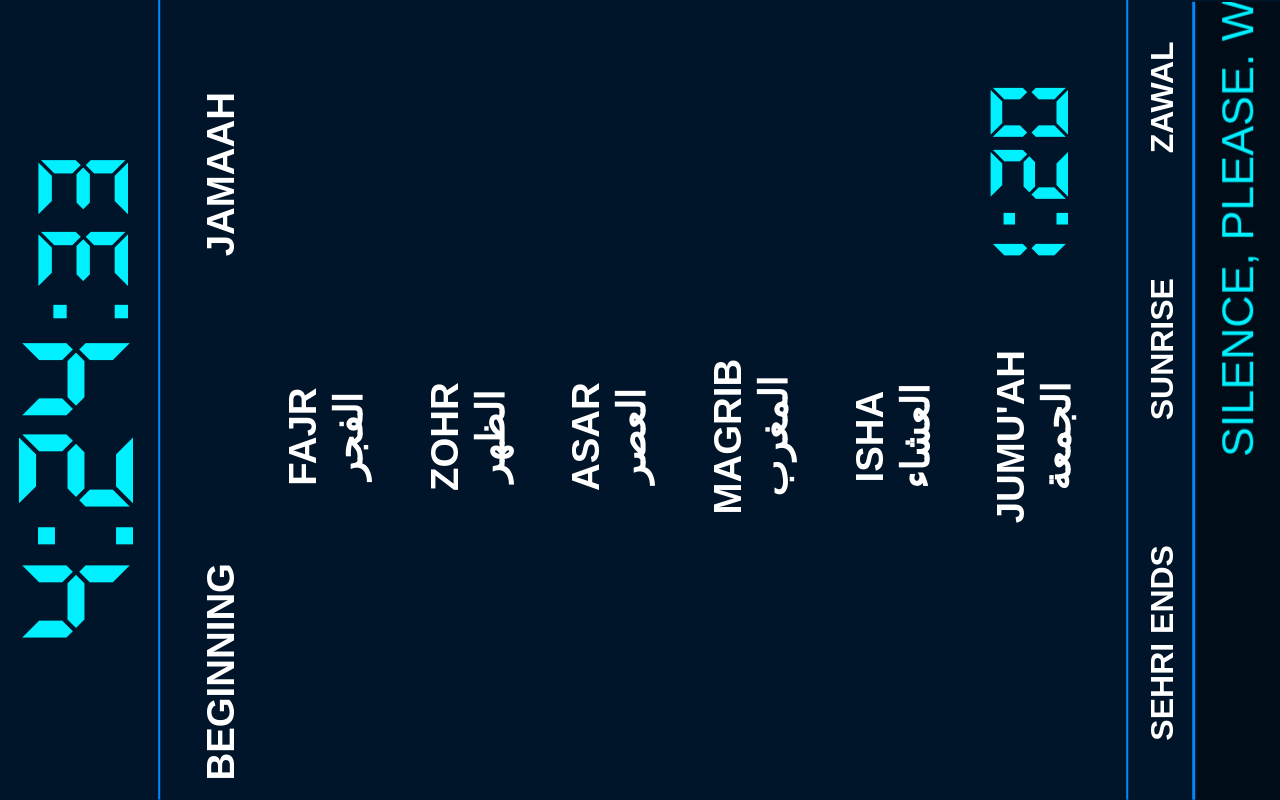
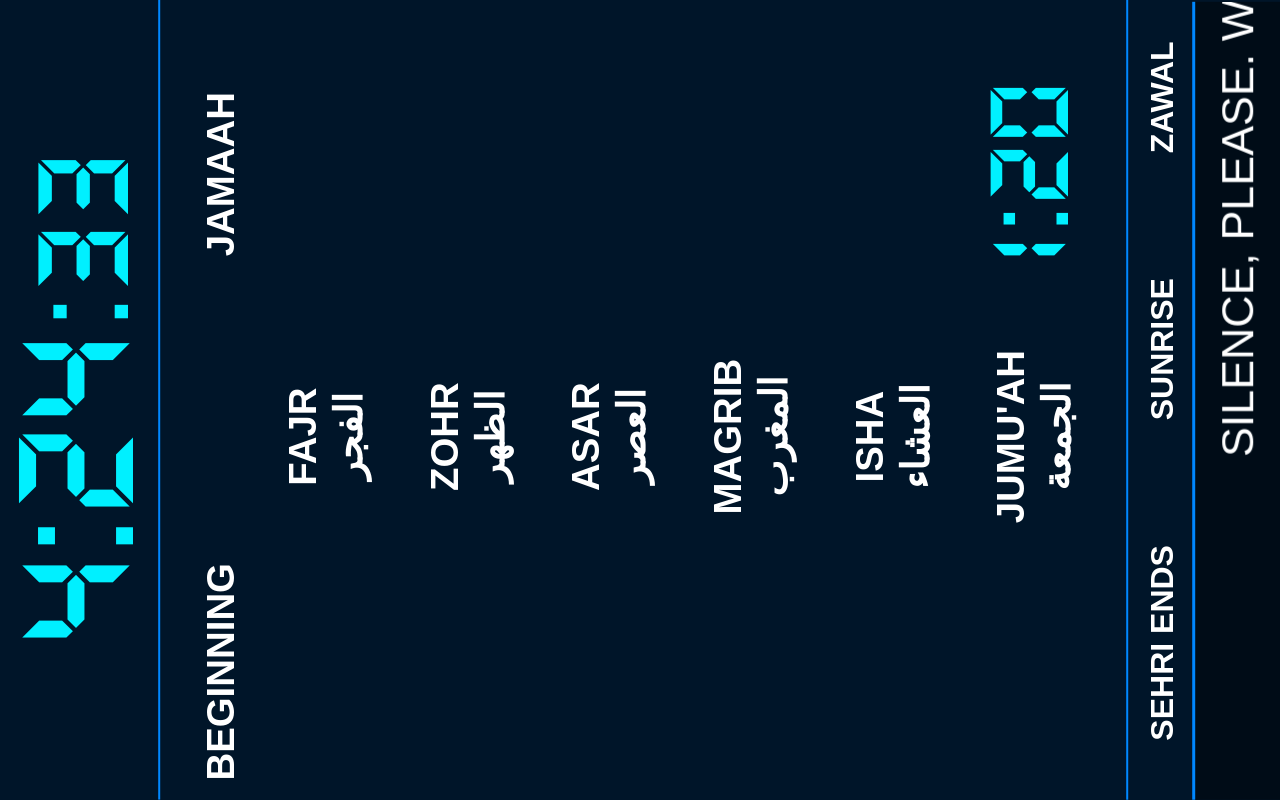
Before and after one commit to mohammedsajjadk/prayer-times, a Flask app: template templates/index.html in a window 1280 px wide. Run offline with Flask 2, Linux system fonts and the light colour scheme; the template is opened without the code that fills it, so the values that code supplies are empty; some web fonts are replaced.

Commit message:
ann msg text color is white

```diff
--- a/static/styles.css
+++ b/static/styles.css
@@ -4,7 +4,7 @@
     --highlight-color: #00F0FF;         /* Bright Cyan */
     --border-color: #0088FF;            /* Brighter Blue for Borders */
     --announcement-bg-color: #000C17;   /* Darker Blue */
-    --announcement-text-color: #00F0FF;  /* Cyan */
+    --announcement-text-color: #FFFFFF;  /* Cyan */
     --next-prayer-border-color: rgba(0, 240, 255, 0.8); /* Slightly transparent highlight color */
 }
 
```
